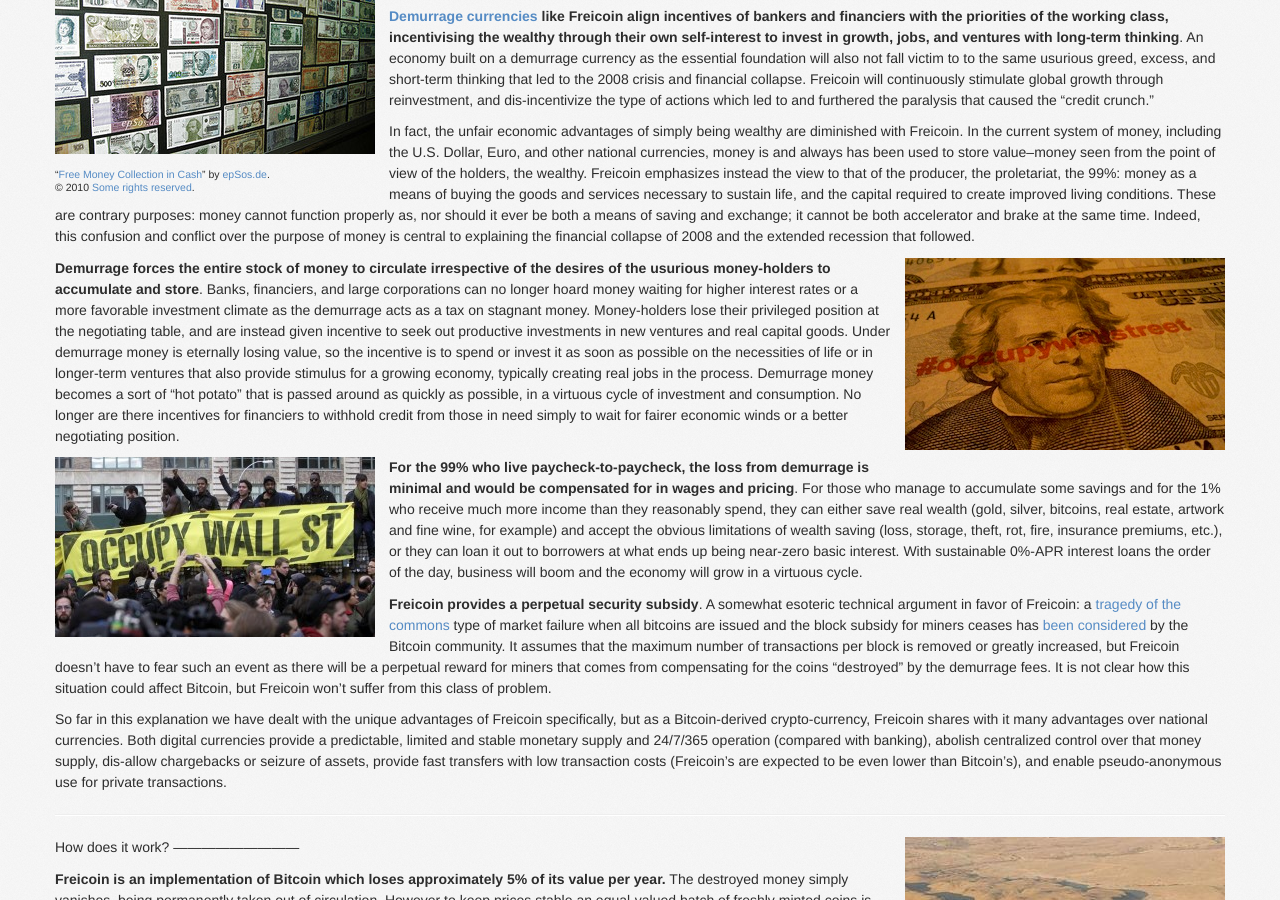
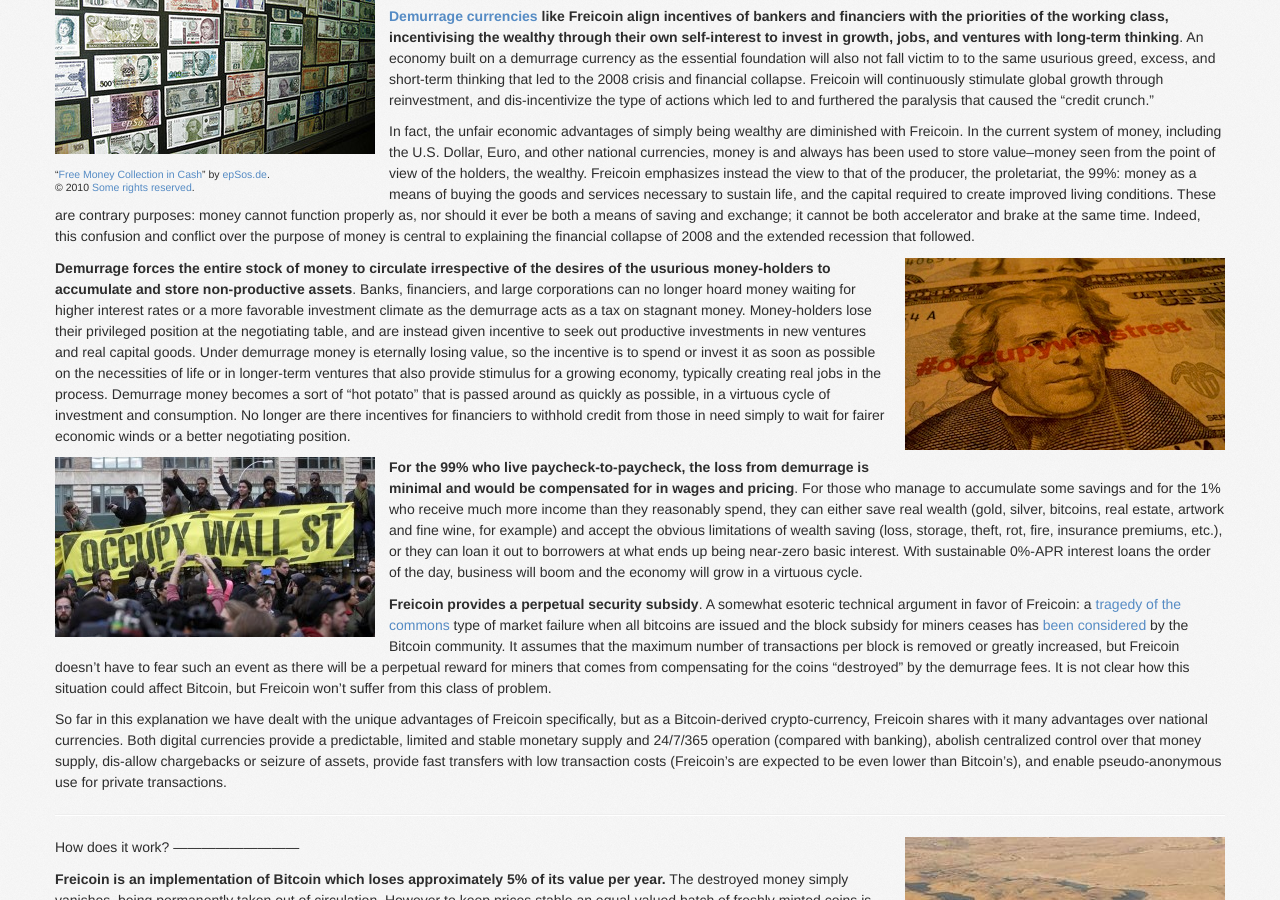
Before and after one commit to freicoin/freico.in, a Jekyll site: the page built from about/index.md, in a window 1280 px wide and 900 px high, scrolled down 593 px. Built offline with Jekyll 4.4.1, drawn with Linux system fonts in a browser that asks for light colours; nearby versions of some CDN libraries; some web fonts are replaced; comment, search, counter and statistics services are not loaded.

Commit message:
Clarify we are talking just about non-productive assets.

```diff
--- a/about/index.md
+++ b/about/index.md
@@ -40,7 +40,7 @@ Why&nbsp;use *Freicoin*?
 In fact, the unfair economic advantages of simply being wealthy are diminished with Freicoin. In the current system of money, including the U.S. Dollar, Euro, and other national currencies, money is and always has been used to store value--money seen from the point of view of the holders, the wealthy. Freicoin emphasizes instead the view to that of the producer, the proletariat, the 99%: money as a means of buying the goods and services necessary to sustain life, and the capital required to create improved living conditions. These are contrary purposes: money cannot function properly as, nor should it ever be both a means of saving and exchange; it cannot be both accelerator and brake at the same time. Indeed, this confusion and conflict over the purpose of money is central to explaining the financial collapse of 2008 and the extended recession that followed.
 
 <img class="odd" style="float:right;margin-left:1em;margin-bottom:1em;" src="/static/images/occupydollar.jpg">
-**Demurrage forces the entire stock of money to circulate irrespective of the desires of the usurious money-holders to accumulate and store**. Banks, financiers, and large corporations can no longer hoard money waiting for higher interest rates or a more favorable investment climate as the demurrage acts as a tax on stagnant money. Money-holders lose their privileged position at the negotiating table, and are instead given incentive to seek out productive investments in new ventures and real capital goods. Under demurrage money is eternally losing value, so the incentive is to spend or invest it as soon as possible on the necessities of life or in longer-term ventures that also provide stimulus for a growing economy, typically creating real jobs in the process. Demurrage money becomes a sort of “hot potato” that is passed around as quickly as possible, in a virtuous cycle of investment and consumption. No longer are there incentives for financiers to withhold credit from those in need simply to wait for fairer economic winds or a better negotiating position.
+**Demurrage forces the entire stock of money to circulate irrespective of the desires of the usurious money-holders to accumulate and store non-productive assets**. Banks, financiers, and large corporations can no longer hoard money waiting for higher interest rates or a more favorable investment climate as the demurrage acts as a tax on stagnant money. Money-holders lose their privileged position at the negotiating table, and are instead given incentive to seek out productive investments in new ventures and real capital goods. Under demurrage money is eternally losing value, so the incentive is to spend or invest it as soon as possible on the necessities of life or in longer-term ventures that also provide stimulus for a growing economy, typically creating real jobs in the process. Demurrage money becomes a sort of “hot potato” that is passed around as quickly as possible, in a virtuous cycle of investment and consumption. No longer are there incentives for financiers to withhold credit from those in need simply to wait for fairer economic winds or a better negotiating position.
 
 <img class="odd" style="float:left;margin-right:1em;margin-bottom:1em;" src="/static/images/occupy.jpg">
 **For the 99% who live paycheck-to-paycheck, the loss from demurrage is minimal and would be compensated for in wages and pricing**. For those who manage to accumulate some savings and for the 1% who receive much more income than they reasonably spend, they can either save real wealth (gold, silver, bitcoins, real estate, artwork and fine wine, for example) and accept the obvious limitations of wealth saving (loss, storage, theft, rot, fire, insurance premiums, etc.), or they can loan it out to borrowers at what ends up being near-zero basic interest. With sustainable 0%-APR interest loans the order of the day, business will boom and the economy will grow in a virtuous cycle.
```
